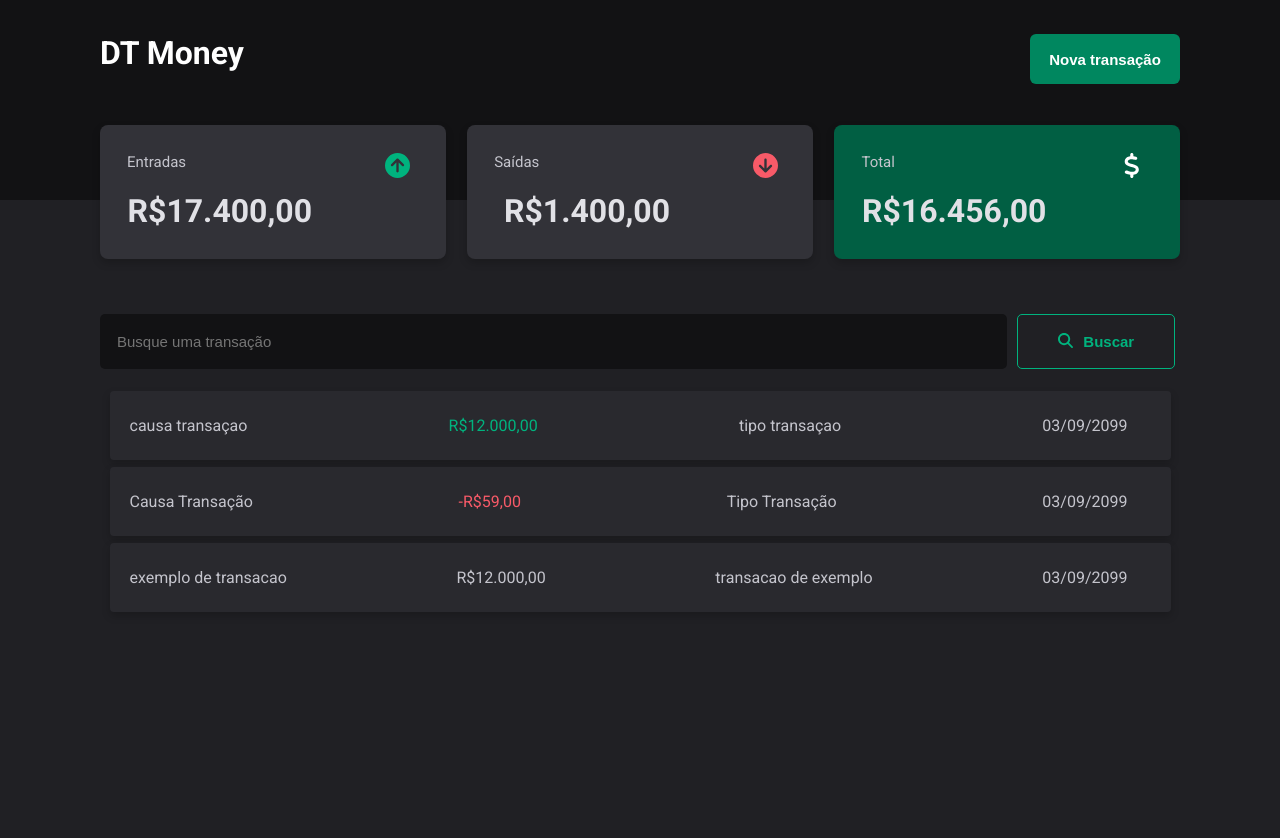
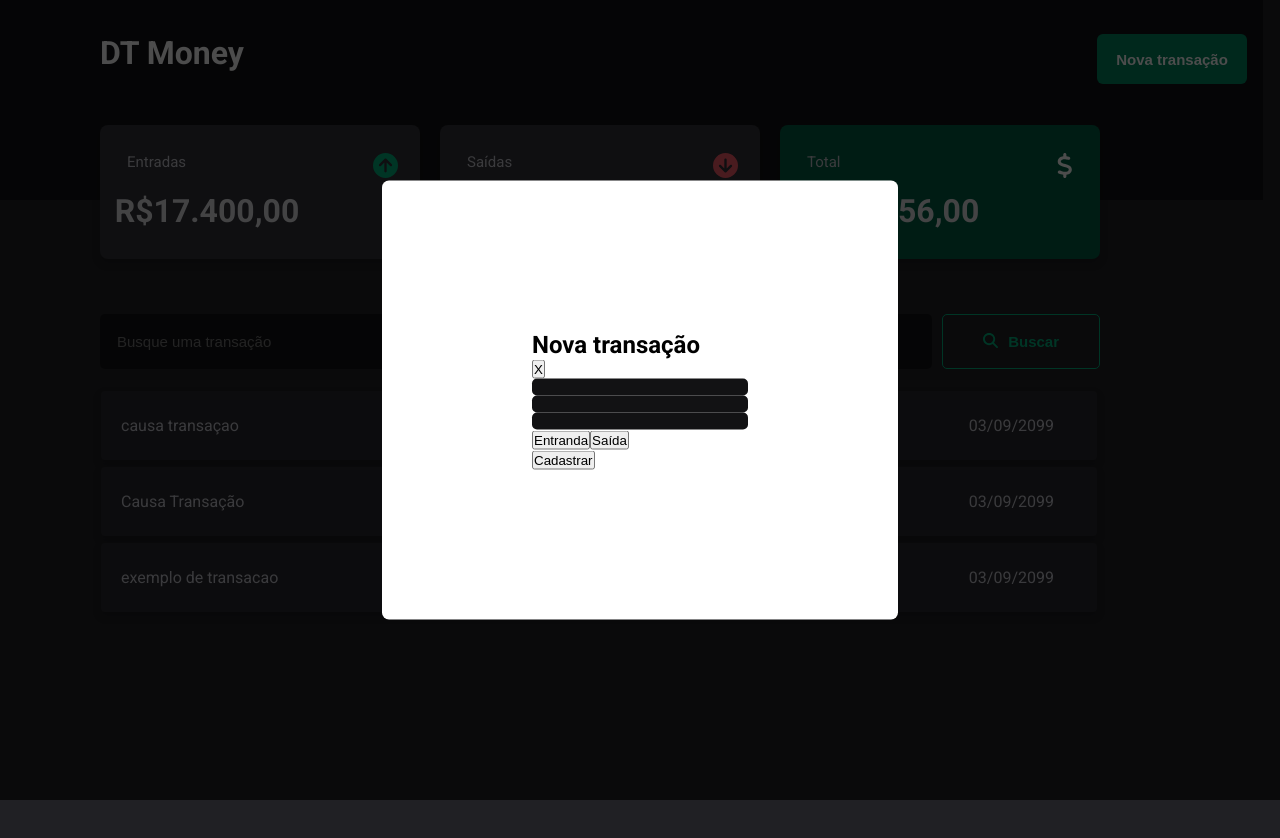
Before and after one commit to iTzGustavoRocha/projeto-dtmoney, a React (Vite) app: page / in a window 1280 px wide. Both pictures are taken after a click on the button "Nova transação". Shown: the top 838 px of the page. Before the commit the page ends 800 px from the top, so only its background shows below. Built offline with nearby package versions, Linux system fonts and the light colour scheme.

Commit message:
modal nova transacao

```diff
--- a/src/DTMoney.css
+++ b/src/DTMoney.css
@@ -7,6 +7,7 @@ body{
 }
 
 *{
+
     margin: 0;
     padding: 0;
     box-sizing: border-box;
@@ -17,10 +18,17 @@ body{
 
 }
 
+.divpai{
+    height: 2000px;
+    width: 1000px;
+
+}
+
 div.header{
     display: flex;
     background: #121214;
     height: 200px;
+    width: 1263px;
 
 }
 
@@ -40,11 +48,13 @@ h1.DTMoney{
     margin-bottom: 34px;
     border-radius: 6px;
     border-style: none;
-    margin-right: 100px;
+    margin-right: 16px;
     font-weight: 600;
     font-size: 15px;
     justify-content: center;
     align-items:center ;
+    transition: all 0.2s linear;
+    position: relative;
 
 
 }
@@ -52,6 +62,7 @@ h1.DTMoney{
 .BotaoNovaTransacao:hover{
     background: #00b37e;
     cursor: pointer;
+
 }
 
 .movimentacoes{
@@ -59,23 +70,20 @@ h1.DTMoney{
     margin-left: 100px;
     margin-right: 100px;
     display: flex;
+    top: -75px;
     position: relative;
-    top: -75px;
-
-
-
-
+    width: 1000px;
 
 }
 
 
 .entradas{
     border-radius: 8px;
-    width: 32%;
     text-align: center;
     box-shadow: 0 4px 8px rgb(0, 0, 0, 0.2);
     height: 134px;
     background: #323238;
+    min-width: 32%;
 
 
 }
@@ -201,7 +209,7 @@ form{
 
     display: flex;
     height: 55px;
-    width: 84%;
+    width: 1000px;
     margin-left: 100px;
     margin-right: 100px;
     margin-top: -20px;
@@ -234,6 +242,7 @@ input{
     text-align:center;
     justify-content: center;
     gap: 10px;
+    transition: all 0.2s linear;
 
 }
 
@@ -249,10 +258,11 @@ table{
     display:inline-flexbox;
     margin: auto;
     margin-top: 20px;
+    margin-left: 99px;
     height:90%;
-    width: 1065px;
+    width: 1000px;
     border-radius: 7px;
-
+    height: 1000px;
 
 }
 
@@ -268,9 +278,7 @@ tr{
     box-shadow: 0 4px 8px rgb(0, 0, 0, 0.2);
 }
 
-td.causaTransacao{
 
-}
 
 td.valorTransacaoEntrada{
     color: #00b37e;
--- a/src/DTMoney.jsx
+++ b/src/DTMoney.jsx
@@ -1,5 +1,6 @@
-import React from "react";
+import  { useState } from "react";
 import "./DTMoney.css";
+import Modal from './componets/modal';
 import { FontAwesomeIcon } from "@fortawesome/react-fontawesome";
 import { faCircleArrowUp } from "@fortawesome/free-solid-svg-icons";
 import { faCircleArrowDown } from "@fortawesome/free-solid-svg-icons";
@@ -12,12 +13,17 @@ import { faMagnifyingGlass } from "@fortawesome/free-solid-svg-icons";
 
 
 function DTMoney(){
+    const [openModal, setOpenModal] = useState(false)
+
+
     return(
 
-        <div>
+
+        <div className="divPai">
             <div className="header">
                 <h1 className="DTMoney">DT Money</h1>
-                <button className="BotaoNovaTransacao" type="submit" >Nova transação</button>
+                <button onClick={() => setOpenModal(true)} className="BotaoNovaTransacao" >Nova transação</button>
+
             </div>
             <div className="movimentacoes">
                 <div className="entradas" >
@@ -71,6 +77,11 @@ function DTMoney(){
                         <td className="dataTransacao">03/09/2099</td>
                     </tr>
                 </table>
+                <div>
+
+                    <Modal isOpen={openModal}/>
+                </div>
+
 
             </div>
         </div>
--- /dev/null
+++ b/src/componets/modal.jsx
@@ -0,0 +1,52 @@
+import 'react'
+
+
+
+
+const BACKGROUND_STYLE = {
+    position: 'fixed',
+    top:'0',
+    bottom:'0',
+    left:'0',
+    right:'0',
+    backgroundColor: 'rgb(0,0,0, 0.7)',
+    zIndex: '1000',
+}
+
+const MODAL_STYLE ={
+    position: 'fixed',
+    top: '50%',
+    left: '50%',
+    transform: 'translate(-50%,-50%)',
+    padding: '150px',
+    backgroundColor: '#fff',
+    borderRadius: '7px'
+
+}
+
+export default function Modal({isOpen}) {
+
+    if(isOpen){
+        return (
+            <div style={BACKGROUND_STYLE}>
+                <div style={MODAL_STYLE}>
+                    <h2>Nova transação</h2>
+                    <button>X</button>
+                    <div>
+                        <input type="text" />
+                        <input type="text" />
+                        <input type="text" />
+                    </div>
+                    <div>
+                        <button>Entranda</button>
+                        <button>Saída</button>
+                    </div>
+                    <div>
+                        <button>Cadastrar</button>
+                    </div>
+                </div>
+            </div>
+        )
+    }
+    return null
+}
```
